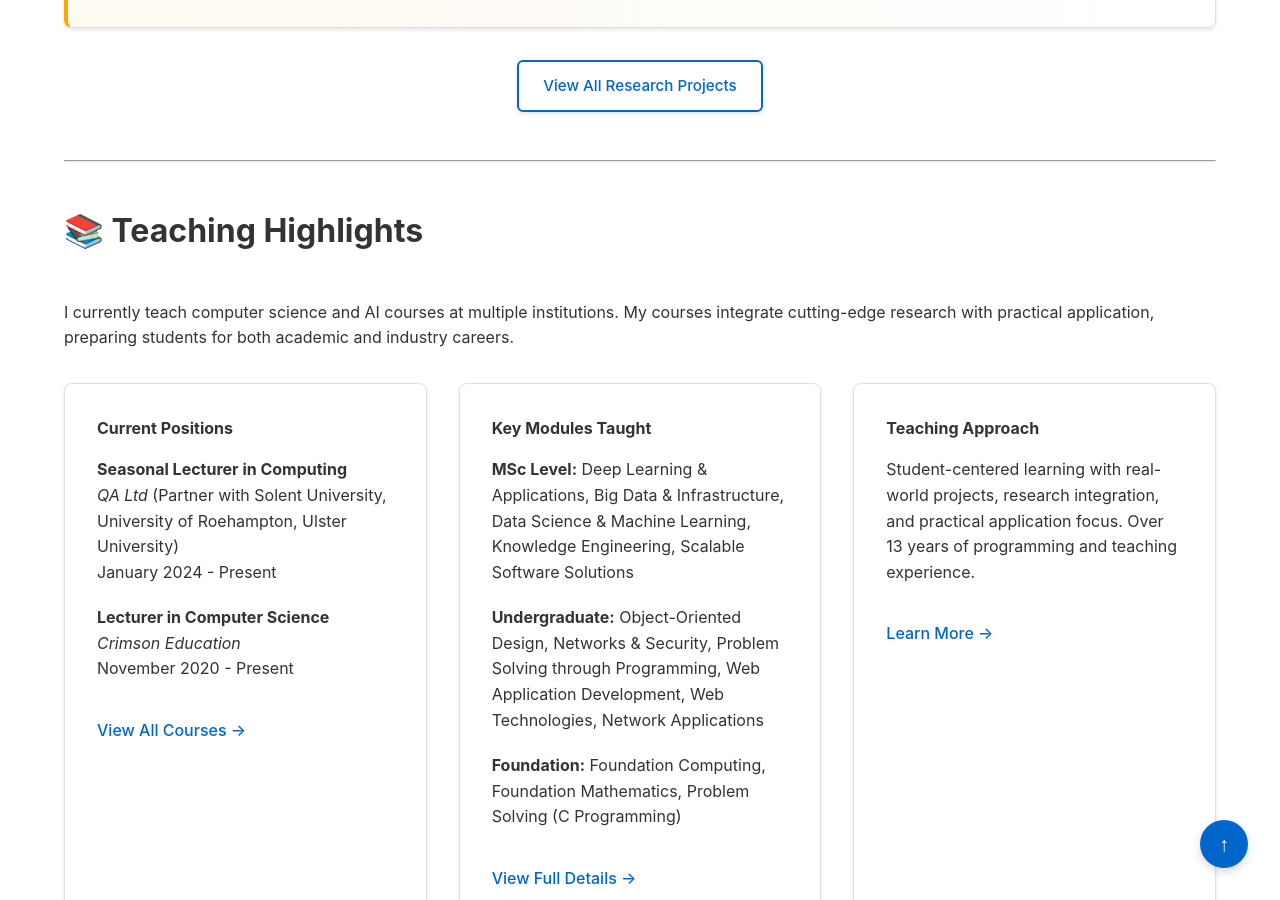
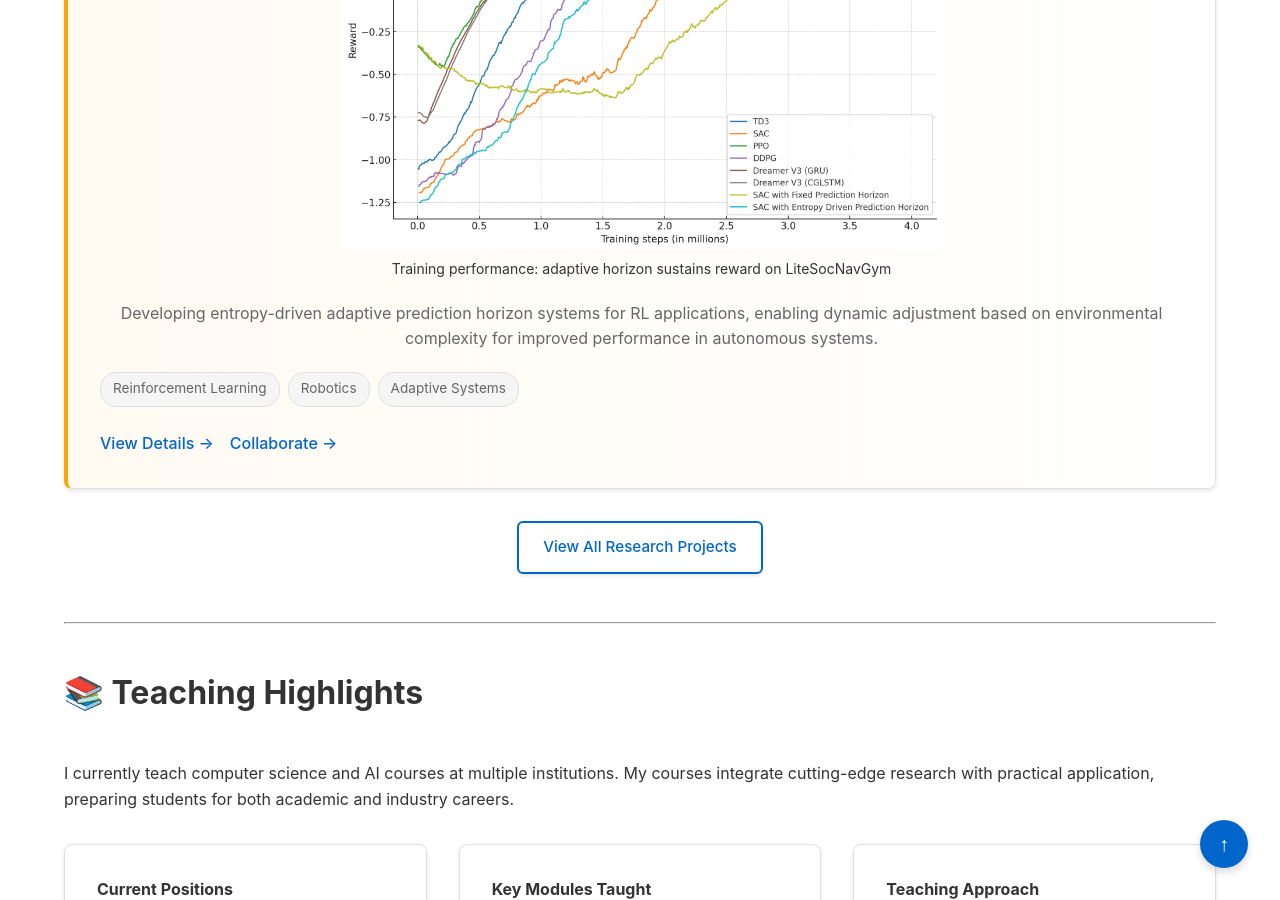
Before and after one commit to goodluckoguzie/goodluckoguzie.github.io, a Jekyll site: the page built from index.md, in a window 1280 px wide and 900 px high, scrolled down 1006 px. Built offline with Jekyll 4.4.1, drawn with Linux system fonts in a browser that asks for light colours.

Commit message:
Add image to Adaptive Prediction Horizons research card on home page

```diff
--- a/index.md
+++ b/index.md
@@ -30,6 +30,10 @@ title: Home
       <div class="project-status-badge ongoing">ONGOING</div>
       <h3>Adaptive Prediction Horizons in Reinforcement Learning</h3>
       <p class="research-meta">2024 - Present • Aston University</p>
+      <div style="margin: 1rem 0;">
+        <img src="{{ '/assets/images/TrainingReturn_SocNavGym-1.jpg' | relative_url }}" alt="Adaptive prediction horizon training performance" style="width: 100%; max-width: 600px; height: auto; border-radius: 6px; display: block; margin: 0 auto;">
+        <p style="text-align: center; font-size: 0.875rem; color: var(--text-secondary); margin-top: 0.5rem;">Training performance: adaptive horizon sustains reward on LiteSocNavGym</p>
+      </div>
       <p>Developing entropy-driven adaptive prediction horizon systems for RL applications, enabling dynamic adjustment based on environmental complexity for improved performance in autonomous systems.</p>
       <div class="research-tags">
         <span class="tag">Reinforcement Learning</span>
```
